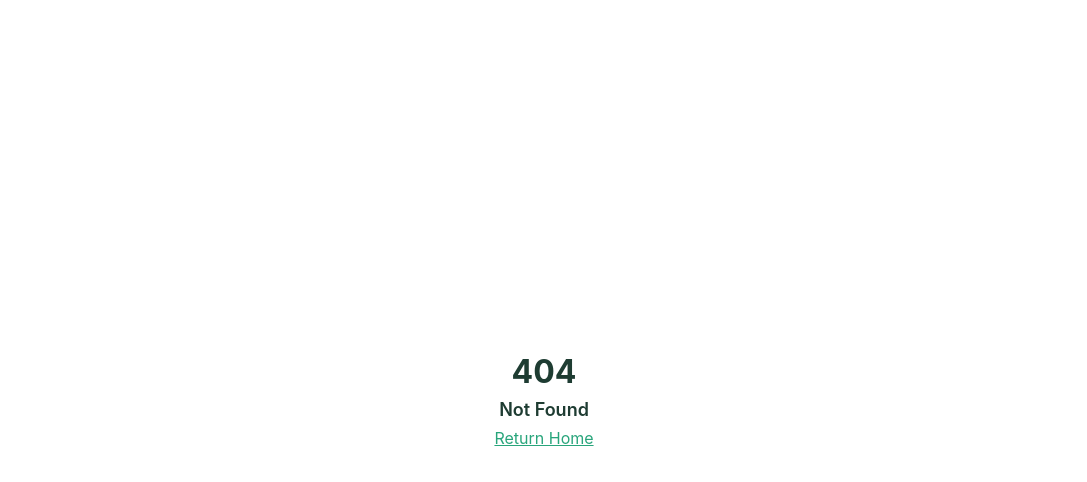
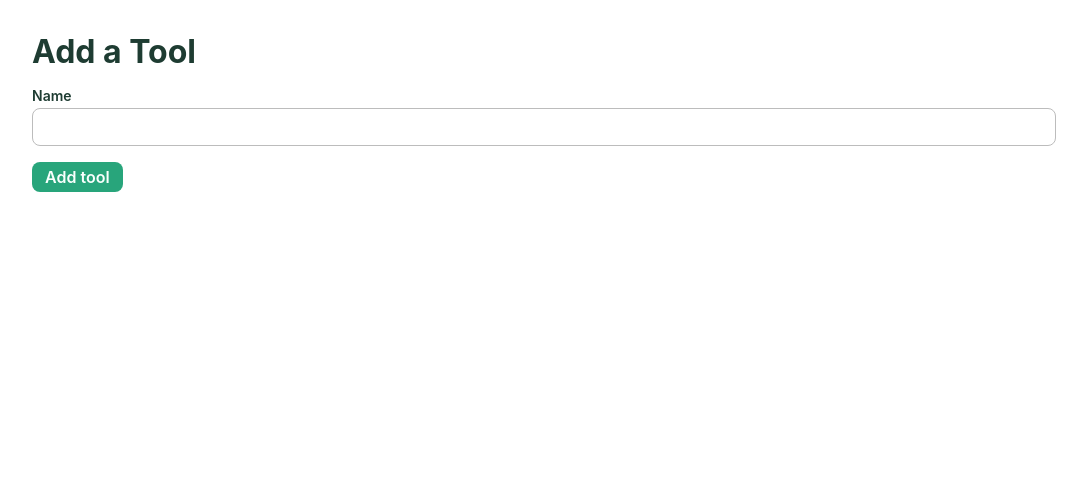
Before and after one commit to allanlasser/co-op.computer, a SvelteKit app: page /tools/new in a window 1280 px wide. Before the commit this address had no page. Shown: the top 482 px of the page, without its empty margins (96-1183 px from the left). Built offline with nearby package versions, Linux system fonts and the light colour scheme.

Commit message:
Create new tool and save current user as owner

```diff
--- /dev/null
+++ b/src/routes/tools/new/+page.server.ts
@@ -0,0 +1,17 @@
+import { fail } from '@sveltejs/kit';
+import { createTool } from '$lib/db/tools';
+
+export const actions = {
+	default: async ({ request, locals }) => {
+		const user = locals.session?.user;
+		if (!user) {
+			return fail(403, {
+				errors: 'You must be signed in to add a new tool.'
+			});
+		}
+		const data = await request.formData();
+		const name = String(data.get('name'));
+		const newTool = await createTool({ name, ownerId: user.id });
+		return { success: true, data: { ...newTool } };
+	}
+};
--- /dev/null
+++ b/src/routes/tools/new/+page.svelte
@@ -0,0 +1,39 @@
+<script lang="ts">
+	import { enhance } from '$app/forms';
+	import { goto } from '$app/navigation';
+
+	export let form;
+
+	$: if (form?.success) {
+		// show a success message
+		goto('/tools');
+	}
+</script>
+
+<div class="page">
+	<h1>Add a Tool</h1>
+	<form method="POST" use:enhance>
+		<label>
+			Name
+			<input name="name" type="name" />
+		</label>
+		<button>Add tool</button>
+	</form>
+	{#if form?.success}
+		<p>Tool added!</p>
+	{/if}
+</div>
+
+<style>
+	.page {
+		margin: calc(4 * var(--unit)) auto;
+		max-width: 64rem;
+	}
+	form {
+		margin: calc(2 * var(--unit)) 0;
+		display: flex;
+		flex-direction: column;
+		align-items: flex-start;
+		gap: calc(2 * var(--unit));
+	}
+</style>
```
